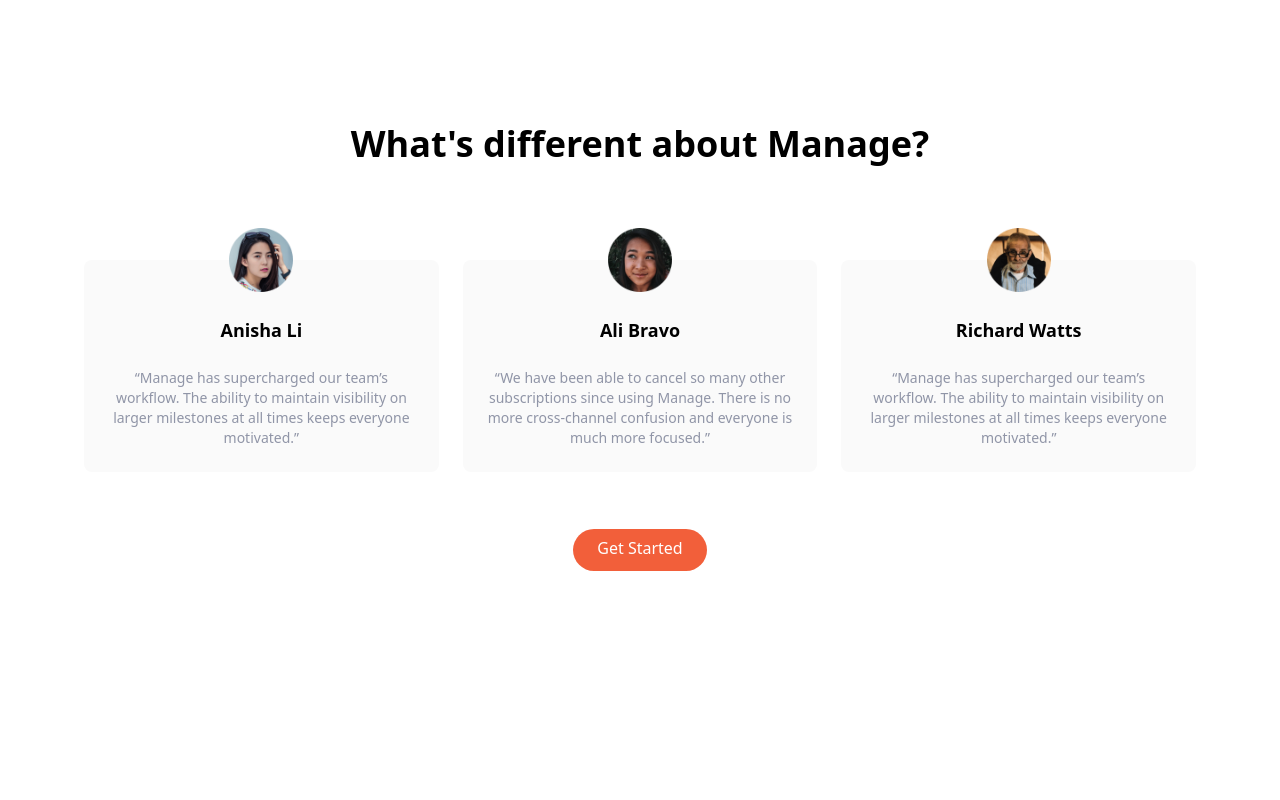
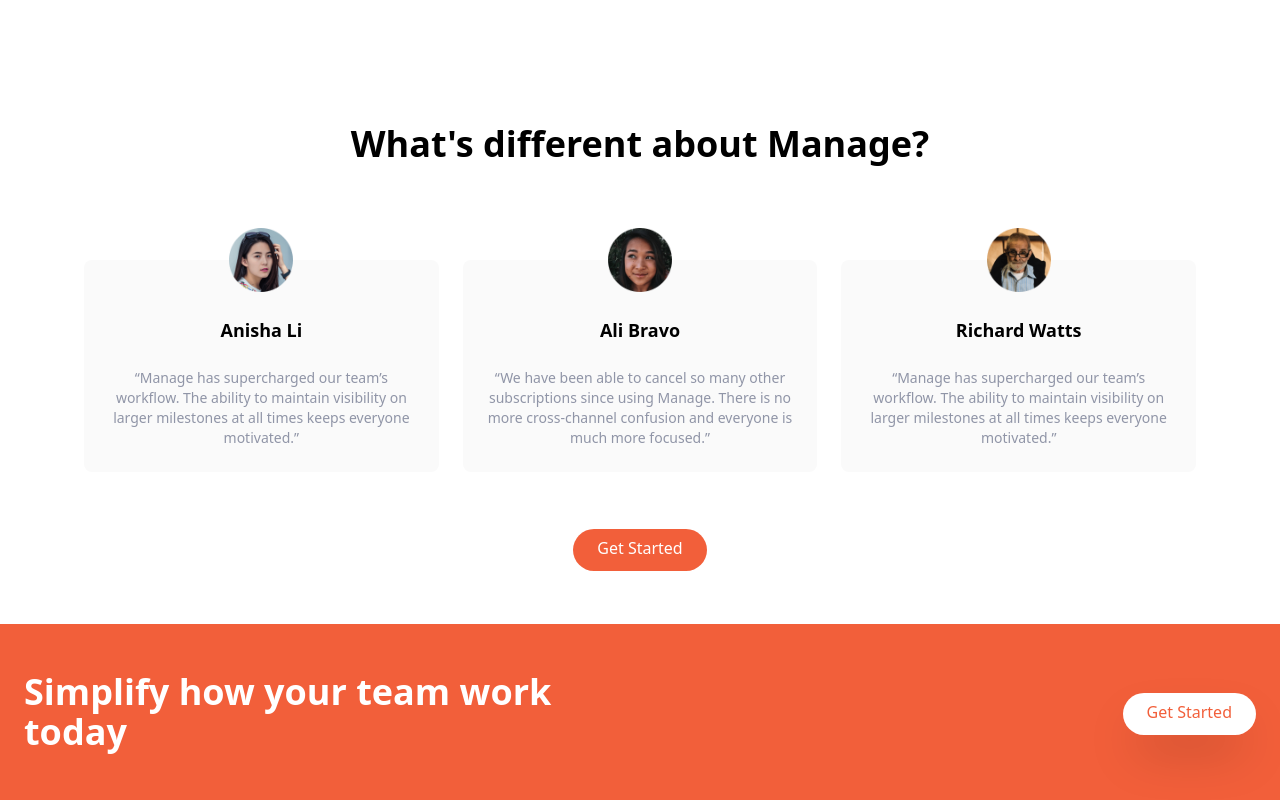
Before and after one commit to JamesOkemwa/landing-page-tailwindcss, a website: page index.html in a window 1280 px wide. Shown: the part 1113-1913 px from the top of the page. Before the commit the page ends 1737 px from the top, so only its background shows below. Drawn offline with Linux system fonts and the light colour scheme.

Commit message:
CTA section

```diff
--- a/index.html
+++ b/index.html
@@ -212,5 +212,20 @@
             </div>
         </div>
     </section>
+
+    <!-- CTA Section  -->
+    <section id="cta" class="bg-brightRed">
+        <!-- Flex container  -->
+        <div class="container flex flex-col items-center justify-between px-6 py-24 mx-auto space-y-12 md:py-12 md:flex-row md:space-y-0">
+            <h2 class="text-5xl font-bold leading-tight text-center text-white md:text-4xl md:max-w-xl md:text-left">
+                Simplify how your team work today
+            </h2>
+            <div>
+                <a href="#" class="p-3 px-6 pt-2 text-brightRed bg-white rounded-full shadow-2xl baseline hover:bg-gray-700">
+                    Get Started
+                </a>
+            </div>
+        </div>
+    </section>
 </body>
 </html>
```
Also changed, not shown: css/main.css.
